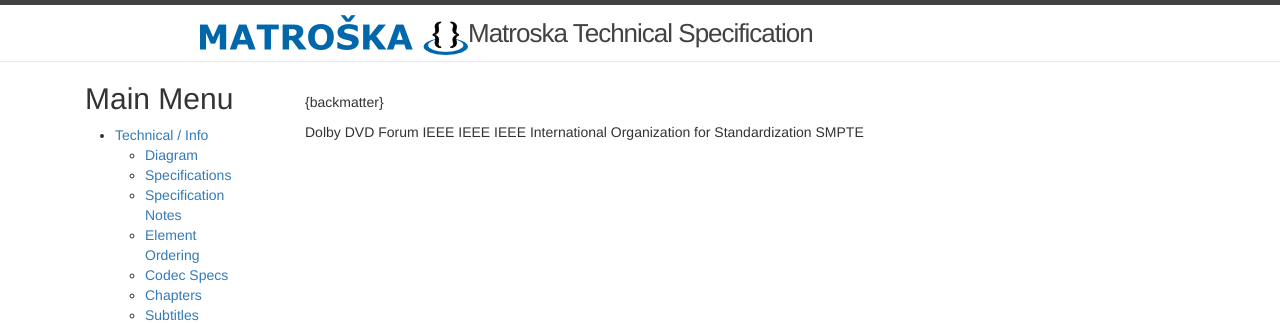
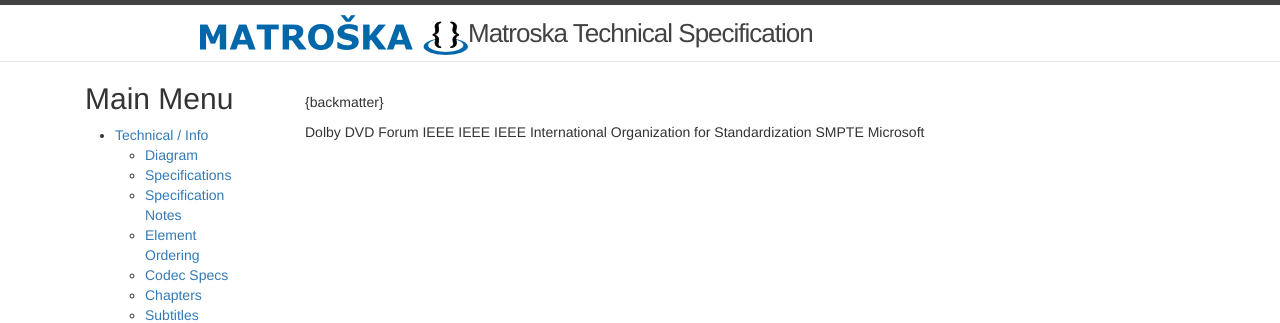
Before and after one commit to ietf-wg-cellar/matroska-specification, a Jekyll site: the page built from rfc_backmatter_codec.md, in a window 1280 px wide. Shown: the top 323 px of the page. Built offline with Jekyll 4.4.1, drawn with Linux system fonts in a browser that asks for light colours; our own code applies the rules of GitHub Pages for plain Markdown files.

Commit message:
update the WAVEFORMATEX link to the latest MS link
And add more information on how to interpret the bytes as it's not mentioned
in that document. (the format is the same as found in WAV and AVI files)

Fixes #647

```diff
--- a/rfc_backmatter_codec.md
+++ b/rfc_backmatter_codec.md
@@ -84,3 +84,13 @@
   </front>
   <seriesInfo name="ST" value="ST 12-1:2014, DOI 10.5594/SMPTE.ST12-1.2014" />
 </reference>
+
+<reference anchor="WAVEFORMATEX" target="https://docs.microsoft.com/en-us/windows/win32/api/mmeapi/ns-mmeapi-waveformatex">
+  <front>
+    <title>WAVEFORMATEX structure</title>
+    <author>
+      <organization>Microsoft</organization>
+    </author>
+    <date day="04" month="April" year="2021" />
+  </front>
+</reference>
```
Also changed, not shown: codec_specs.md (+4 -2 lines).
